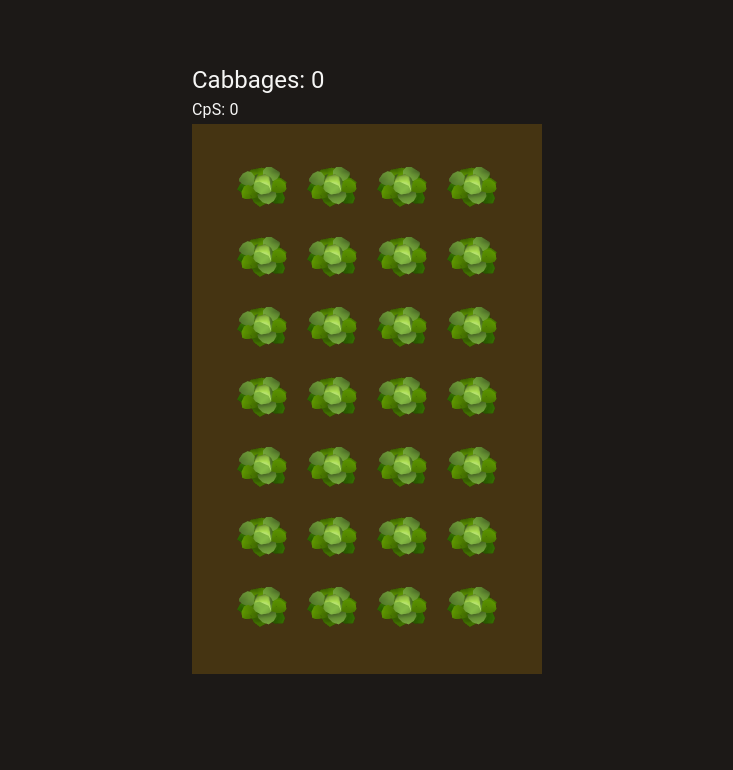
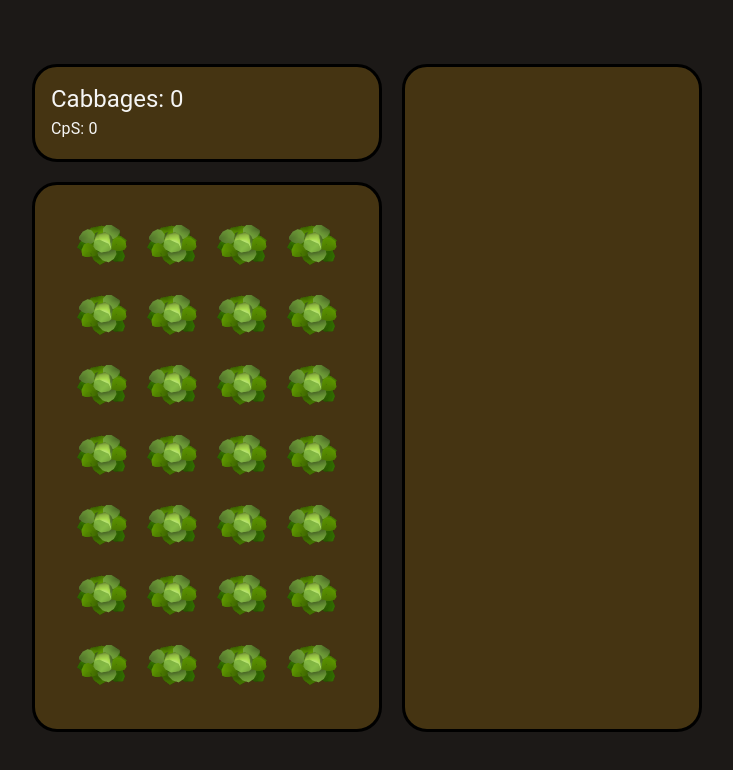
Before and after one commit to kwangric/cabbage-picker, a Next.js app: page / in a window 1280 px wide. Shown: the top 770 px of the page, without its empty margins (273-1006 px from the left). Built offline with nearby package versions, Linux system fonts and the light colour scheme.

Commit message:
Add styling for web and mobile view

```diff
--- a/components/CabbageCounter.js
+++ b/components/CabbageCounter.js
@@ -2,12 +2,14 @@ import { useContext } from 'react'
 import { GameContext } from '../context/GameContext'
 import Box from '@mui/material/Box'
 import Typography from '@mui/material/Typography';
+import cabbageCounterStyles from '../styles/CabbageCounter.module.css'
+
 
 const CabbageCounter = () => {
   const { cabbages, cabbagesPerSecond } = useContext(GameContext)
 
   return (
-    <Box>
+    <Box className={cabbageCounterStyles.counter}>
       <Typography variant="h5">Cabbages: {Math.floor(cabbages)}</Typography>
       <Typography variant="subtitle1">CpS: {cabbagesPerSecond % 1 === 0 ? cabbagesPerSecond.toFixed(0) : cabbagesPerSecond.toFixed(1)}</Typography>
     </Box>
--- a/components/Game.js
+++ b/components/Game.js
@@ -1,13 +1,18 @@
 import CabbageCounter from './CabbageCounter'
 import Patch from './Patch'
 import GeneratorList from './GeneratorList'
+import gameStyles from '../styles/Game.module.css'
 
 const Game = () => {
   return (
-    <div>
-      <CabbageCounter />
-      <Patch />
-      <GeneratorList />
+    <div className={gameStyles.game}>
+      <div className={gameStyles.main}>
+        <CabbageCounter />
+        <Patch />
+      </div>
+      <div>
+        <GeneratorList />
+      </div>
     </div>
   )
 }
--- a/components/GeneratorList.js
+++ b/components/GeneratorList.js
@@ -3,25 +3,84 @@ import { GameContext } from '../context/GameContext'
 import Image from 'next/image'
 import CabbageIcon from '../public/cabbage.png'
 import generatorListStyles from '../styles/GeneratorList.module.css'
+import { styled } from '@mui/material/styles'
 import Card from '@mui/material/Card'
 import Typography from '@mui/material/Typography'
 import Button from '@mui/material/Button'
+import Tooltip, { tooltipClasses } from '@mui/material/Tooltip'
 
 const GeneratorList = () => {
   const { generators, buyGenerator } = useContext(GameContext)
 
+  const HtmlTooltip = styled(({ className, ...props }) => (
+    <Tooltip {...props} classes={{ popper: className }} />
+  ))(({ theme }) => ({
+    [`& .${tooltipClasses.tooltip}`]: {
+      backgroundColor: '#f5f5f9',
+      color: 'rgba(0, 0, 0, 0.87)',
+      maxWidth: 220,
+      fontSize: theme.typography.pxToRem(12),
+      border: '1px solid #dadde9',
+    },
+  }))
+
   return (
-    <div className={generatorListStyles.container}>
+    <div className={generators.filter((generator) => generator.visible === true).length > 0 ? `${generatorListStyles.container}` : `${generatorListStyles.container} ${generatorListStyles.hidden}`}>
       {generators.map((generator) => {
         if (generator.visible) {
           return (
+            <div>
+              <HtmlTooltip
+                title={
+                  <>
+                    <Typography color="inherit">{generator.name}</Typography>
+                    <Typography variant="caption">
+                      {`Each ${generator.name} produces ${
+                        generator.id === 1
+                          ? generator.baseIncome.toFixed(1)
+                          : generator.baseIncome
+                      } cabbages per second.`}
+                    </Typography>
+                    {generator.quantity > 0 ? (
+                      <>
+                        <br />
+                        <Typography variant="caption">
+                          {`${generator.quantity} ${
+                            generator.name
+                          }s producing ${
+                            generator.id === 1 &&
+                            (generator.quantity * generator.baseIncome) % 1 !==
+                              0
+                              ? (
+                                  generator.quantity * generator.baseIncome
+                                ).toFixed(1)
+                              : (
+                                  generator.quantity * generator.baseIncome
+                                ).toFixed(0)
+                          } cabbages per second.`}
+                        </Typography>
+                      </>
+                    ) : (
+                      <></>
+                    )}
+                    <br />
+                    <Typography
+                      variant="caption"
+                      className="generatorListStyles.description"
+                    >
+                      {`"${generator.description}"`}
+                    </Typography>
+                  </>
+                }
+                placement="left"
+              >
                 <Card
                   className={generatorListStyles.generatorCard}
                   key={generator.id}
                 >
                   <div className={generatorListStyles.cardInfo}>
                     <div className={generatorListStyles.cardLeft}>
-                  <Typography variant="body">{generator.name}</Typography>
+                      <Typography variant="body1" sx={{marginBottom: '5px'}}>{generator.name}</Typography>
                       <div className={generatorListStyles.cost}>
                         <div className={generatorListStyles.cabbageContainer}>
                           <Image
@@ -32,37 +91,19 @@ const GeneratorList = () => {
                           />
                         </div>
                         <Typography
-                      variant="body"
+                          variant="body2"
                           className={generatorListStyles.number}
                         >
                           {generator.cost}
                         </Typography>
                       </div>
-                  <Typography variant="caption">
-                    Base CpS:{' '}
-                    {generator.id === 1
-                      ? generator.baseIncome.toFixed(1)
-                      : generator.baseIncome}
-                  </Typography>
                     </div>
                     <div className={generatorListStyles.cardRight}>
-                  <Typography variant="body">{`Quantity: ${generator.quantity}`}</Typography>
+                      <Typography variant="body2">{`Quantity: ${generator.quantity}`}</Typography>
                       <br />
-                  <Typography variant="caption">
-                    Total CpS:{' '}
-                    {generator.id === 1
-                      ? (generator.quantity * generator.baseIncome).toFixed(1)
-                      : generator.quantity * generator.baseIncome}
-                  </Typography>
-                </div>
-              </div>
-              <div className={generatorListStyles.description}>
-                <Typography variant="caption">
-                  {`"${generator.description}"`}
-                </Typography>
-              </div>
                       <div className={generatorListStyles.buttonContainer}>
                     <Button
+                      size="small"
                       variant="contained"
                       className={generatorListStyles.buyButton}
                       onClick={() => buyGenerator(generator.id)}
@@ -70,7 +111,12 @@ const GeneratorList = () => {
                       Buy
                     </Button>
                   </div>
+                    </div>
+                  </div>
+
                 </Card>
+              </HtmlTooltip>
+            </div>
           )
         }
       })}
--- a/components/Layout.js
+++ b/components/Layout.js
@@ -5,9 +5,9 @@ import Container from '@mui/material/Container';
 const Layout = ({ children }) => {
   return (
     <>
-      <Container maxWidth="sm">
+      <div className={styles.container}>
         <main className={styles.main}>{children}</main>
-      </Container>
+      </div>
     </>
   )
 }
--- /dev/null
+++ b/styles/CabbageCounter.module.css
@@ -0,0 +1,8 @@
+.counter {
+  background-color: #453412;
+  padding: 1rem;
+  border: 3px solid #000;
+  border-radius: 25px;
+  box-shadow: 24;
+  outline: 0;
+}
--- a/styles/Game.module.css
+++ b/styles/Game.module.css
@@ -1,109 +1,19 @@
-.footer {
+.game {
+  gap: 20px;
   display: flex;
-  flex: 1;
-  padding: 2rem 0;
-  border-top: 1px solid #eaeaea;
-  justify-content: center;
+  flex-direction: column;
   align-items: center;
 }
 
-.footer a {
+.main {
   display: flex;
-  justify-content: center;
-  align-items: center;
-  flex-grow: 1;
+  flex-direction: column;
+  gap: 20px;
 }
 
-.title a {
-  color: #0070f3;
-  text-decoration: none;
-}
-
-.title a:hover,
-.title a:focus,
-.title a:active {
-  text-decoration: underline;
-}
-
-.title {
-  margin: 0;
-  line-height: 1.15;
-  font-size: 4rem;
-}
-
-.title,
-.description {
-  text-align: center;
-}
-
-.code {
-  background: #fafafa;
-  border-radius: 5px;
-  padding: 0.75rem;
-  font-size: 1.1rem;
-  font-family: Menlo, Monaco, Lucida Console, Liberation Mono, DejaVu Sans Mono,
-    Bitstream Vera Sans Mono, Courier New, monospace;
-}
-
-.grid {
-  display: flex;
-  align-items: center;
-  justify-content: center;
-  flex-wrap: wrap;
-  max-width: 800px;
-}
-
-.card {
-  margin: 1rem;
-  padding: 1.5rem;
-  text-align: left;
-  color: inherit;
-  text-decoration: none;
-  border: 1px solid #eaeaea;
-  border-radius: 10px;
-  transition: color 0.15s ease, border-color 0.15s ease;
-  max-width: 300px;
-}
-
-.card:hover,
-.card:focus,
-.card:active {
-  color: #0070f3;
-  border-color: #0070f3;
-}
-
-.card h2 {
-  margin: 0 0 1rem 0;
-  font-size: 1.5rem;
-}
-
-.card p {
-  margin: 0;
-  font-size: 1.25rem;
-  line-height: 1.5;
-}
-
-.logo {
-  height: 1em;
-  margin-left: 0.5rem;
-}
-
-@media (max-width: 600px) {
-  .grid {
-    width: 100%;
-    flex-direction: column;
+@media (min-width: 750px) {
+  .game {
+    flex-direction: row;
+    align-items: flex-start;
   }
 }
-
-@media (prefers-color-scheme: dark) {
-  .card,
-  .footer {
-    border-color: #222;
-  }
-  .code {
-    background: #111;
-  }
-  .logo img {
-    filter: invert(1);
-  }
-}
--- a/styles/GeneratorList.module.css
+++ b/styles/GeneratorList.module.css
@@ -1,15 +1,27 @@
 .container {
   display: flex;
   flex-direction: column;
-  width: 350px;
-  background-color: darkgrey;
+  width: 300px;
+  background-color: #453412;
+  border-radius: 20px;
+  border: 3px solid #000;
+  border-radius: 25px;
+  box-shadow: 24;
+  outline: 0;
+}
+
+.hidden {
+  border: none;
 }
 
 .generatorCard {
-  margin: 0.25rem;
+  max-width: 300px;
+  margin: 0.5rem;
   padding: 1rem;
   color: #f5f5f4;
   background-color: #1c1917;
+  border: 3px solid #000;
+  border-radius: 15px;
 }
 
 .cardInfo {
@@ -33,5 +45,19 @@
 
 .buttonContainer {
   display: flex;
-  justify-content: center;
+  justify-content: flex-end;
 }
+
+.description {
+  color: #a8a29e
+}
+
+@media (min-width: 750px) {
+  .container {
+    height: 668px;
+  }
+
+  .hidden {
+    border: 3px solid #000;
+  }
+}
--- a/styles/Patch.module.css
+++ b/styles/Patch.module.css
@@ -6,6 +6,10 @@
   width: 350px;
   justify-content: center;
   gap: 25px;
+  border: 3px solid #000;
+  border-radius: 25px;
+  box-shadow: 24;
+  outline: 0;
 }
 
 .row {
```
Also changed, not shown: styles/globals.css (+0 -10 lines). Lines whose indentation alone changed are shown as unchanged.
